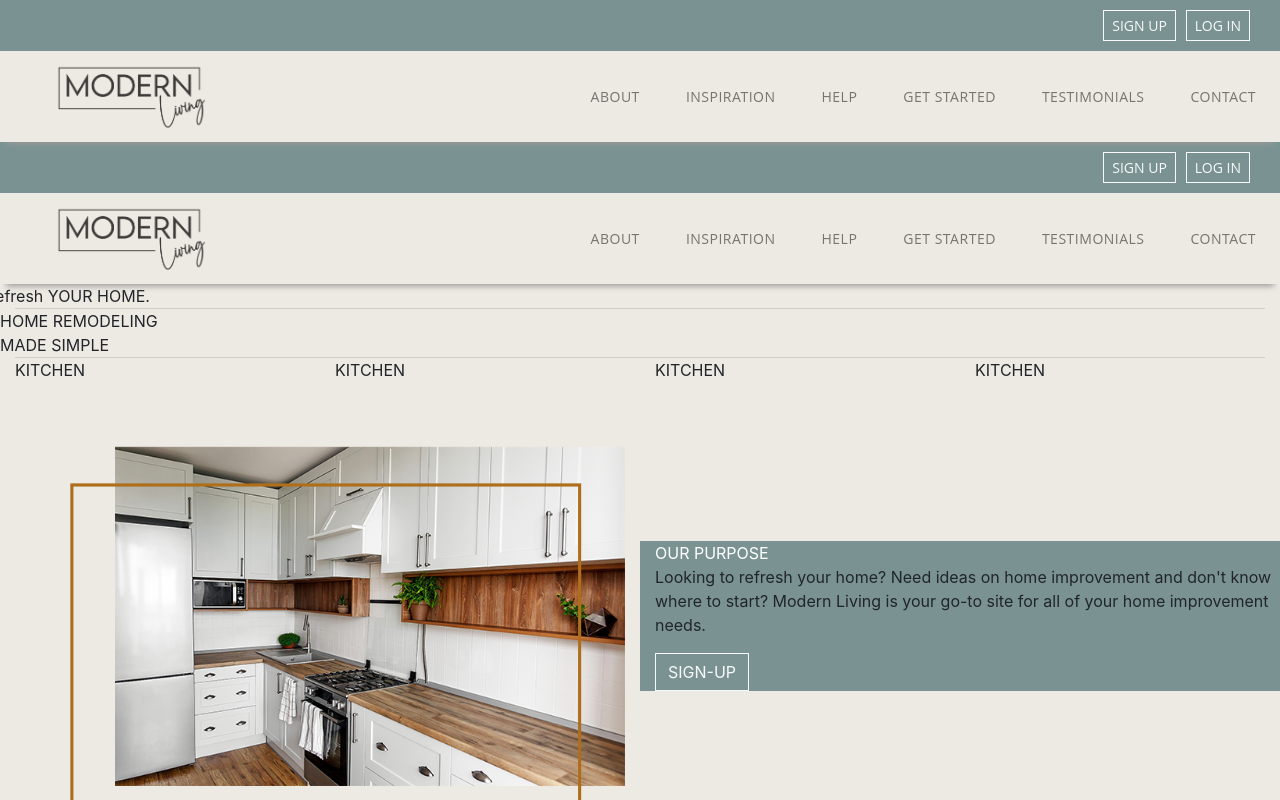
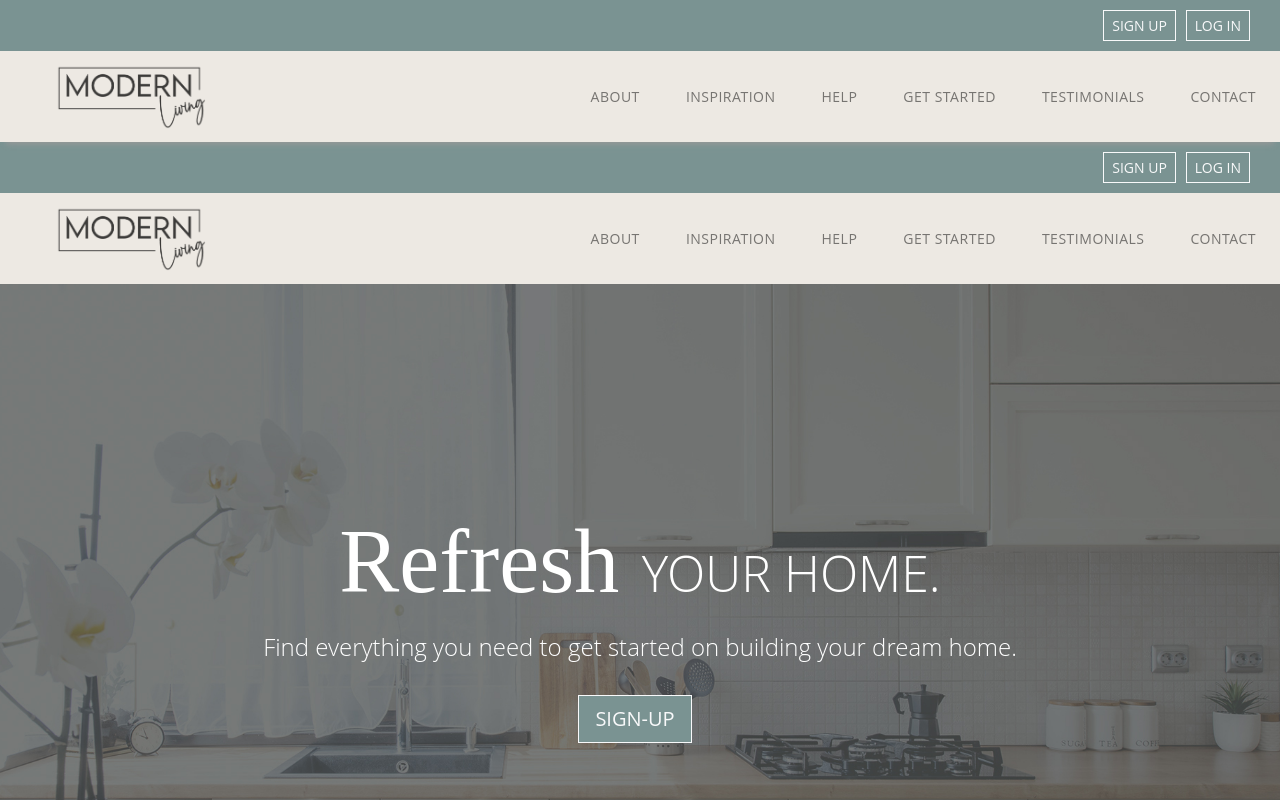
Before and after one commit to cwedwards9/modern-living-app, a React (Create React App) app in the folder client/: page / in a window 1280 px wide. Built offline with nearby package versions, Linux system fonts and the light colour scheme.

Commit message:
Import Form from reactstrap, Link from react-router-dom, smaller images, and Home.css.

```diff
--- a/client/src/pages/Home.js
+++ b/client/src/pages/Home.js
@@ -1,9 +1,14 @@
 import React, { Component } from "react";
-import { Container, Row, Col } from "reactstrap";
+import { Link } from 'react-router-dom';
+import { NavigationBar } from '../components/NavigationBar';
+
+import { Container, Row, Col, Form } from "reactstrap";
 import Divider from '@material-ui/core/Divider';
 import Button from 'react-bootstrap/Button';
-import { NavigationBar } from '../components/NavigationBar';
+import Card from 'react-bootstrap/Card';
+import CardDeck from 'react-bootstrap/CardDeck';
 import Testimony from './TestimonyCarousel';
+import "./Home.css";
 
 import KitchenHome from "../images/KitchenHome.png";
 import Kitchen from "../images/Kitchen.jpg";
@@ -12,6 +17,11 @@ import MediaRoom from "../images/MediaRoom.jpg";
 import LivingRoom from "../images/LivingRoom.jpg";
 import GetStarted from "../images/GetStarted.jpg";
 import Contractor from "../images/Contractor.png";
+
+import Kitchen400 from "../images/Kitchen400x400.jpg";
+import Bathroom400 from "../images/Bathroom400x400.jpg";
+import Media400 from "../images/Media400x400.jpg";
+import Living400 from "../images/Living400x400.jpg";
 
 
 class Home extends Component {
@@ -24,8 +34,9 @@ class Home extends Component {
                 <header id="home">
                     <div className="row banner">
                         <div className="banner-text">
-                            <span className="banner1">Refresh </span>
-                            <span className="banner2">YOUR HOME.</span>
+                            <div><span className="banner1">Refresh <span className="banner2">YOUR HOME.</span></span></div>
+                            <div><span className="banner3">Find everything you need to get started on building your dream home.</span></div>
+                            <div className="button-header"><Link to="/Register"><Button variant="outline-light" style={{ marginRight: "10px", marginTop: "10px", borderRadius: "0px", backgroundColor: "#7a9392" }} size="lg">SIGN-UP</Button></Link></div>
                         </div>
                     </div>
                 </header>
@@ -34,100 +45,124 @@ class Home extends Component {
                  {/* Home Remodeling section  */}
                 <Container fluid style={{ backgroundColor: '#ede9e3' }}>
                     <div>
-                        <Divider />
+
                         <Row className="home-title">
                             <span className="header1">HOME REMODELING </span>
                         </Row>
                         <Row className="home-title2">
-                                <span className="header2">MADE SIMPLE</span>
+                            <span className="header2">MADE SIMPLE<Divider /></span>
                         </Row>
-                        <Divider />
                     </div>
                 </Container>
                 {/* Home Remodeling Images section  */}
-                <Container fluid style={{ backgroundColor: '#ede9e3' }}>
-                    <Row>
-                        <Col className="home">
-                            <div className="home-details">KITCHEN</div>
-                        </Col>
-                        <Col className="home">
-                            <div className="home-details">KITCHEN</div>
-                        </Col>
-                        <Col className="home">
-                            <div className="home-details">KITCHEN</div>
-                        </Col>
-                        <Col className="home">
-                            <div className="home-details">KITCHEN</div>
-                        </Col>
-                    </Row>
+                <Container className="cards">
+                    <CardDeck d-flex >
+                        <Card d-flex align-items-stretch w-100>
+                            <Card.Img variant="top" src={Kitchen400} />
+                            <Card.ImgOverlay >
+                                <Card.Title><span className="card-title-text "> KITCHEN</span></Card.Title>
+                            </Card.ImgOverlay>
+                        </Card>
+                        <Card d-flex align-items-stretch w-100>
+                            <Card.Img variant="top" src={Bathroom400} />
+                            <Card.ImgOverlay >
+                                <Card.Title><span className="card-title-text ">BATHROOM </span></Card.Title>
+                            </Card.ImgOverlay>
+                        </Card>
+                        <Card d-flex align-items-stretch w-100>
+                            <Card.Img variant="top" src={Media400} />
+                            <Card.ImgOverlay >
+                                <Card.Title><span className="card-title-text ">MEDIA ROOM</span></Card.Title>
+                            </Card.ImgOverlay>
+                        </Card>
+                        <Card d-flex align-items-stretch w-100>
+                            <Card.Img variant="top" src={Living400} />
+                            <Card.ImgOverlay >
+                                <Card.Title><span className="card-title-text ">LIVING ROOM</span></Card.Title>
+                            </Card.ImgOverlay>
+                        </Card>
+                    </CardDeck>
                 </Container>
+                {/* End of Home Remodeling Images section  */}
 
 
                 {/* About section  */}
                 <section id="about">
                     <div className="row align-items-center" style={{ backgroundColor: ' #ede9e3' }}>
-                        <div className="col-lg-6 col-lg-push-6" >
-                            <div className="about-image">
-                                <img src={KitchenHome} className="img-fluid" alt="Modern kitchen" />
-                            </div>
-                        </div>
-                        <div className="col-lg-6" style={{ backgroundColor: '#7a9392' }}>
+                        <div className="col-lg-7 order-1" style={{ backgroundColor: '#7a9392' }}>
                             <div className="about-text-area">
 
                                 <span className="header1" style={{ color: 'white' }}>OUR</span>
                                 <span className="header2" style={{ color: 'white' }}> PURPOSE</span>
                                 <p className="about_text">Looking to refresh your home? Need ideas on home improvement and don't know where to start? Modern Living is your go-to site for all of your home improvement needs. </p>
-                                <Button variant="outline-light" style={{ marginRight: "10px", borderRadius: "0px" }} size="md">SIGN-UP</Button>{' '}
+                                <Link to="/Register"><Button variant="outline-light" style={{ marginRight: "10px", borderRadius: "0px" }} size="md">SIGN-UP</Button></Link>
                             </div>
                         </div>
+                        <div className="col-lg-5 " >
+                            <div className="about-image overlap-image">
+                                <img src={KitchenHome} width="700" className="img-fluid" alt="Modern kitchen  " />
+                            </div>
+                        </div>
+
                     </div>
                 </section>
                 {/* End of about section */}
 
                 {/* Inspriation section */}
-                <Container fluid style={{ backgroundColor: '#ede9e3' }}>
+                <Container fluid id="inspiration" style={{ backgroundColor: '#ede9e3', padding: '0px' }}>
                     <div>
-                    <Divider />
                         <Row className="home-title">
                             <span className="header1" style={{ color: '#ae6e1c' }}>SOME </span>
                         </Row>
 
                         <Row className="home-title2">
-                            <span className="header2" style={{ color: '#ae6e1c' }}>INSPIRATION</span>
+                            <span className="header2" style={{ color: '#ae6e1c' }}>INSPIRATION<Divider /></span>
                         </Row>
+
                     </div>
 
                     {/* Inspiration Images */}
-                    <div className="row align-items-center" style={{ backgroundColor: ' #ae6e1c' }}>
-                        <div className="col-sm-3 px-0" >
+                    <div className="row align-items-center px-0" style={{ backgroundColor: ' #ae6e1c' }}>
+                        <div className="col-sm-3 px-0 d-flex" >
                             <div className="inspo-image">
                                 <img src={Kitchen} className="img-fluid" alt="Modern kitchen." />
                             </div>
                         </div>
-                        <div className="col-sm-3 px-0" >
+
+                        <div className="col-sm-3 d-flex" >
                             <h2 className="inspo-text1">KITCHEN</h2>
                         </div>
-                        <div className="col-sm-3 px-0" >
-                            <img src={Bathroom} className="img-fluid" alt="Modern kitchen" />
+
+                        <div className="col-sm-3 px-0 d-flex" >
+                            <div className="inspo-image">
+                                <img src={Bathroom} className="img-fluid" alt="Modern kitchen  " />
                             </div>
-                        <div className="col-sm-3 px-0">
+                        </div>
+
+                        <div className="col-sm-3 px-0 d-flex">
                             <h2 className="inspo-text1">BATHROOM</h2>
                         </div>
                     </div>
+
                     <div className="row align-items-center inspo-row2" >
-                        <div className="col-sm-3 px-0" >
+                        <div className="col-sm-3 px-0 d-flex order-2 order-lg-1" >
                             <h2 className="inspo-text2">MEDIA ROOM</h2>
                         </div>
-                        <div className="col-sm-3 px-0" >
-                            <div className="about-image">
-                                <img src={MediaRoom} className="img-fluid" alt="Modern kitchen" />
+
+                        <div className="col-sm-3 px-0 d-flex order-1 order-lg-2" >
+                            <div className="inspo-image">
+                                <img src={MediaRoom} className="img-fluid" alt="Modern kitchen  " />
                             </div>
                         </div>
-                        <div className="col-sm-3 px-0" >
+
+                        <div className="col-sm-3 px-0 d-flex order-4 order-lg-3" >
                             <h2 className="inspo-text2">LIVING ROOM</h2>
                         </div>
-                        <div className="col-sm-3 px-0" >
-                            <img src={LivingRoom} className="img-fluid" alt="Modern kitchen" />
+
+                        <div className="col-sm-3 px-0 d-flex order-3 order-lg-4" >
+                            <div className="inspo-image">
+                                <img src={LivingRoom} className="img-fluid" alt="Modern kitchen  " />
+                            </div>
                         </div>
                     </div>
                 </Container>
@@ -135,20 +170,20 @@ class Home extends Component {
 
 
                 {/* Get started section  */}
-                <section id="about">
+                <section id="started">
                     <div className="row align-items-center" >
-                        <div className="col-lg-6" style={{ backgroundColor: '#626366' }}>
-                            <div className="help-text-area">
+                        <div className="col-lg-7  " style={{ backgroundColor: '#626366' }}>
+                            <div className="help-text-area ">
                                 <span className="header1" style={{ color: 'white' }}>GET</span>
                                 <span className="header2" style={{ color: 'white' }}> STARTED</span>
                                 <p className="help-text">Sometimes the hardest part of home remodeling is not knowing where to start. Who wants to run to Lowe's multiple times a say because you forgot that one thing?</p>
                                 <p className="help-text">We have created a checklist to help you jumpstart your project and help you make the best decisions.</p>
-                                <Button variant="outline-light" style={{ marginRight: "10px", borderRadius: "0px" }} size="md">SIGN-UP</Button>{' '}
+                                <Link to="/Register"><Button variant="outline-light" style={{ marginRight: "10px", borderRadius: "0px" }} size="md">SIGN-UP</Button></Link>
                             </div>
                         </div>
-                        <div className="col-lg-6 col-lg-push-6" >
-                            <div className="about-image">
-                                <img src={GetStarted} className="img-fluid" alt="Modern kitchen" />
+                        <div className="col-lg-5 " >
+                            <div className="started-image overlap-image">
+                                <img src={GetStarted} className="img-fluid" alt="Modern kitchen  " />
                             </div>
                         </div>
                     </div>
@@ -157,16 +192,16 @@ class Home extends Component {
 
 
                 {/* Help section  */}
-                <section className="help px-0">
-                    <div className="row align-items-center help-bg px-0" >
-                        <div className="col-lg-6 px-0" >
-                            <img src={Contractor}  alt="Modern kitchen" />
+                <section id="help px-0 d-flex">
+                    <div className="row help-bg px-0" >
+                        <div className="col-lg-6 px-0 help-contractor order-2 order-lg-1" >
+                            <img src={Contractor} alt="Modern kitchen " />
                         </div>
-                        <div className="col-lg-6">
+                        <div className="col-lg-6 order-1 order-lg-2" >
                             <div className="about-text-area">
                                 <span className="header1" >NEED HELP?</span>
                                 <p className="help-text" style={{ color: ' #626366' }}>Do you need help with interior design or on a plumbing project? Pick what you need help with and we provide you with the best contractors/designers available. </p>
-                                <Button variant="outline-dark" style={{ marginRight: "10px", borderRadius: "0px" }} size="md">SIGN-UP</Button>{' '}
+                                <Link to="/Register"><Button variant="outline-dark" style={{ marginRight: "10px", borderRadius: "0px" }} size="md">SIGN-UP</Button></Link>
                             </div>
                         </div>
                     </div>
@@ -175,7 +210,7 @@ class Home extends Component {
 
 
                 {/* Testimonials section  */}
-                <section className="testimonials test-bg">
+                <section id="testimonials" className="testimonials test-bg">
                     <div>
                         <Row className="testimonials-title">
                             <span className="header1" style={{ color: 'white' }}>TESTIMONIALS <Divider /></span>
@@ -185,9 +220,40 @@ class Home extends Component {
                         <div className="col-lg-7">
                             <Testimony />
                         </div>
+                        <div className="col-lg-5 px-0" >
+                        </div>
                     </div>
                 </section>
                 {/* End of testimonials section */}
+
+
+                {/* newsletters section  */}
+                <section className="newsletter bg-footer">
+                    <div>
+                        <Row className="testimonials-title">
+                            <span className="header1" style={{ color: 'white' }}>STAY UP-TO-DATE <Divider /></span>
+                        </Row>
+                    </div>
+                    <div className="footer-subscribe py-5 align-items-center">
+                        <Row>
+                            <Col lg={7}>
+                                <div >
+                                    <h5 className="newsletter-text mt-2 pt-1">Stay up-to-date with the latetest trends and news from MODERN LIVING. </h5>
+                                </div>
+                            </Col>
+                            <Col lg={5}>
+                                <div className="footer-subcribe">
+                                    <Form action="#">
+                                        <input placeholder="Your Email Address" type="text" />
+                                        <Button color="red" type="submit"><i class="fas fa-envelope"></i></Button>
+                                    </Form>
+                                </div>
+                            </Col>
+                        </Row>
+                    </div>
+                </section>
+                {/* End of newsletters section */}
+
             </div>
         );
     }
```
Lines whose indentation alone changed are shown as unchanged.
